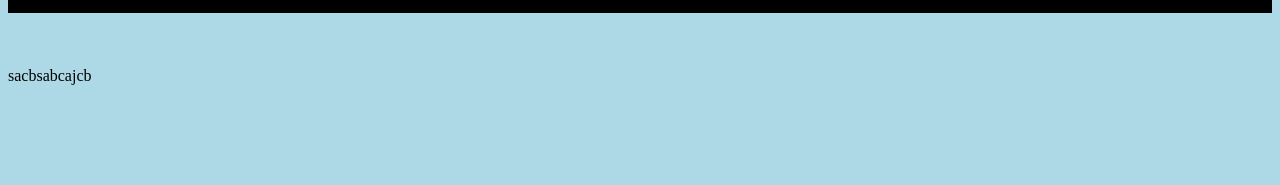
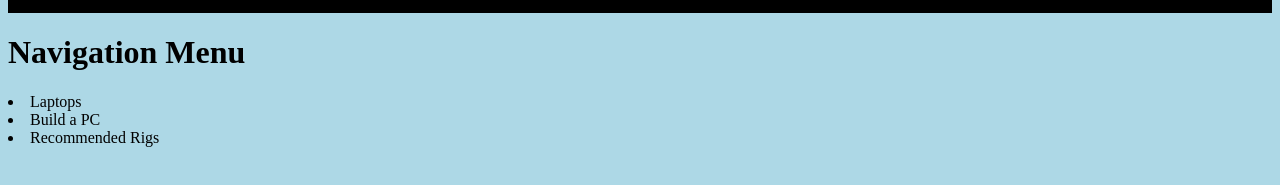
Before and after one commit to iamabhaymittal/SL-3, a plain HTML site: page Assignment_01/main.html in a window 1280 px wide. Shown: the part 111-296 px from the top of the page. Drawn offline with Linux system fonts and the light colour scheme.

Commit message:
Added nav

```diff
--- a/Assignment_01/main.html
+++ b/Assignment_01/main.html
@@ -13,9 +13,17 @@
 
 		</body>
 	</header>
+	<div></div>
+	<h1>Navigation Menu</h1>
+	<nav>
+		<li>Laptops</li>
+		<li>Build a PC</li>
+		<li>Recommended Rigs</li>
+	</nav>
+
+
 	<footer>
-		<br><br><br>
-		sacbsabcajcb
+
 	</footer>
 
 </html>
```
